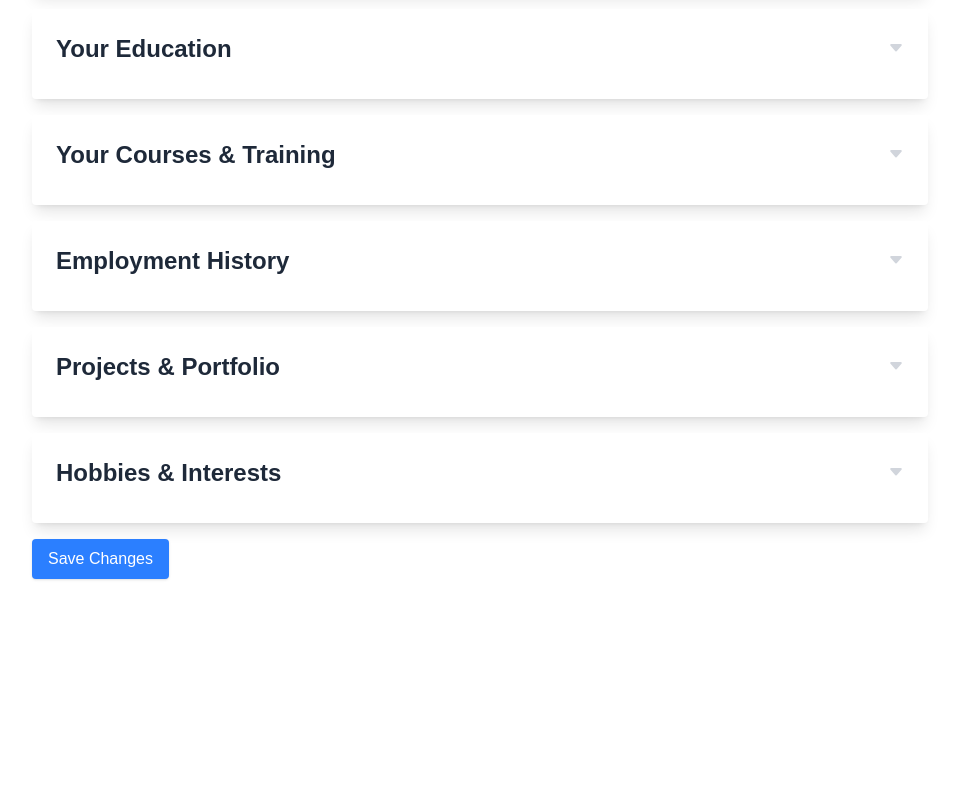
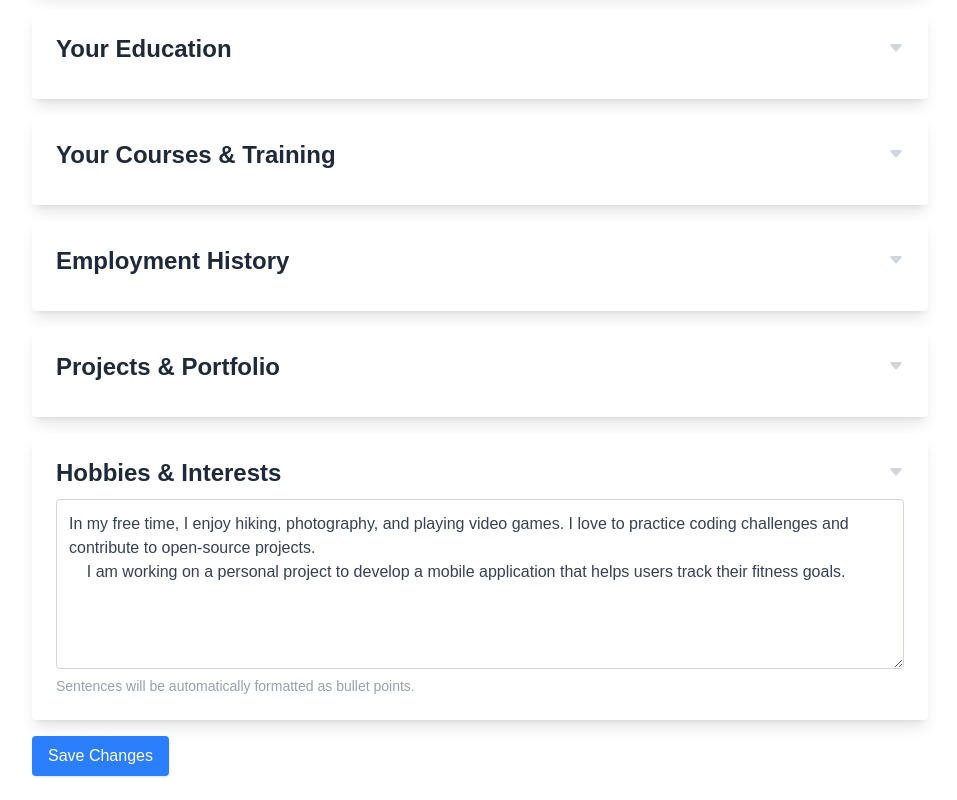
Before and after one commit to KiwiFunk/resume-builder, a Next.js app in the folder resume-app/: page /edit-details in a window 1280 px wide. Shown: the part 1672-2472 px from the top of the page, without its empty margins (160-1117 px from the left). Before the commit the page ends 2275 px from the top, so only its background shows below. Built offline with nearby package versions, Linux system fonts and the light colour scheme.

Commit message:
Added form input to hobbies

```diff
--- a/resume-app/src/app/edit-details/page.js
+++ b/resume-app/src/app/edit-details/page.js
@@ -209,13 +209,15 @@ export default function EditDetailsPage() {
                         {/* Always sort with descending hierarchy, no need for dnd */}
                 </CollapsibleContainer>
                 <CollapsibleContainer title="Projects & Portfolio">
-                        {/* Map through current projects data */}
+                    {/* Map through current projects data */}
                         {/* Project Name, URL for repo/hosting, skills used entry, TextArea for description of project */}
                         {/* Add new project button under the last project entry */}
                         {/* Always sort with descending hierarchy, no need for dnd */}
                 </CollapsibleContainer>
                 <CollapsibleContainer title="Hobbies & Interests">
-                        {/* Simple TextArea for hobbies and interests, each new sentence will be formatted to new bullet point */}
+                    <label htmlFor="summary" className="hidden text-gray-700">Summary:</label>
+                    <textarea id="summary" defaultValue={data.hobbies} className={inputClasses} rows="6"></textarea>
+                    <p className="text-gray-400 text-sm">Sentences will be automatically formatted as bullet points.</p>
                 </CollapsibleContainer>
 
 
```
